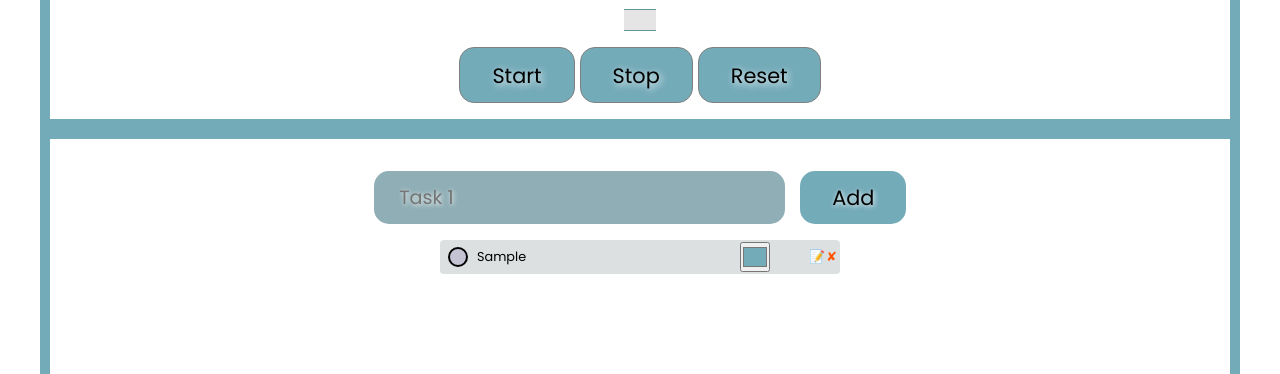
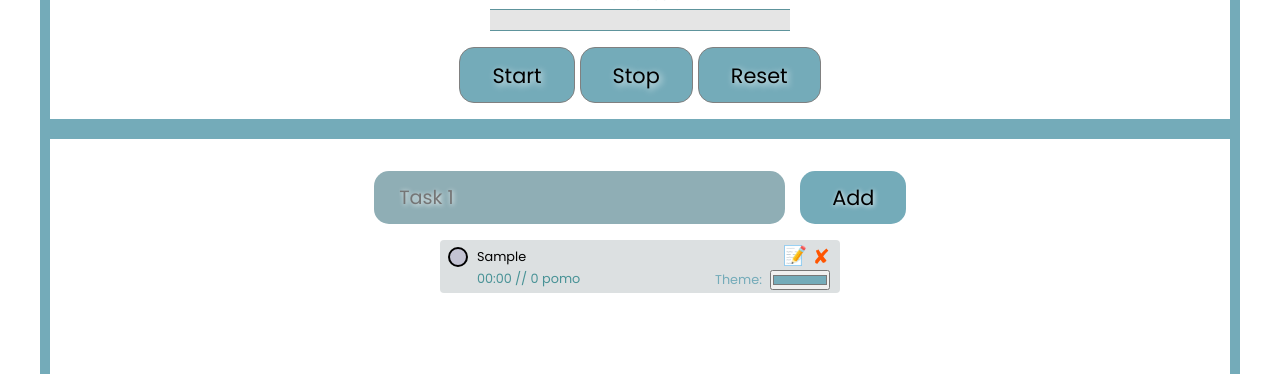
Before and after one commit to ibrsec/pomotodo, a plain HTML site: page index.html in a window 1280 px wide. Both pictures are taken after typing "Sample" into the empty fields and a click on the button "Add". Shown: the part 426-800 px from the top of the page. Drawn offline with Linux system fonts and the light colour scheme; some packages are replaced by stand-ins of ours; no server answers; a script that the page names is missing; a web font is replaced by a local one.

Commit message:
active task, edit,color input

```diff
--- a/app.js
+++ b/app.js
@@ -106,19 +106,6 @@ stopBtn.addEventListener("click", () => {
   resetBtn.disabled = false;
 
   //stop button styles
-//   document.querySelector("header").style.backgroundColor = "#74abb9";
-//   document.querySelector("header").style.color = "black";
-//   document.querySelector("#joke .container").style.backgroundColor = "#74abb9";
-//   document.querySelector("#joke .container").style.color = "white";
-//   document.querySelector("main section .container").style.borderColor =
-//     "#74abb9";
-//   document
-//     .querySelectorAll("section#count-time .container .time-buttons button")
-//     .forEach((item) => (item.style.backgroundColor = "#74abb9"));
-//   document
-//     .querySelectorAll("section#count-time .container .time-buttons button")
-//     .forEach((item) => (item.style.color = "black"));
-
   //show on the task when close the time
   document.querySelector("section#tasks").style.display = "block";
 
@@ -126,6 +113,7 @@ stopBtn.addEventListener("click", () => {
   setColorTheme(choosenColor);
 
 //   document.querySelector("section#count-time .container").style.borderBottomColor = "transparent";
+
 
 
   //send the time to active task
@@ -136,9 +124,13 @@ stopBtn.addEventListener("click", () => {
           60 - count_sec < 10 ? "0" + (60 - count_sec) : 60 - count_sec
         }`;
 
+
+
   console.log("countedTime =", countedTime);
+
   tasksContainer.querySelectorAll("li").forEach((item) => {
     if (item.classList.contains("active")) {
+
       item.setAttribute("data-task-time", countedTime);
       item.querySelector(".task-time").textContent = countedTime;
     }
@@ -154,8 +146,8 @@ resetBtn.addEventListener("click", () => {
   display(count_hour, count_min, count_sec);
 });
 
-let min = 1;
-let sec = 1;
+let min = 25;
+let sec = 0;
 let hour = 0;
 
 function timerInterval_stopwatch() {
@@ -172,8 +164,8 @@ function timerInterval_stopwatch() {
   display(hour, min, sec);
 }
 
-let count_min = 25;
-let count_sec = 0;
+let count_min = 0;
+let count_sec = 14;
 let count_hour = 0;
 function timerInterval_countdown() {
   count_sec--;
@@ -186,6 +178,22 @@ function timerInterval_countdown() {
     console.log("over");
     Swal.fire("Time is over!");
     stopBtn.click();
+
+    //send the pomotime if a pomodoro is finished
+    tasksContainer.querySelectorAll("li").forEach((item) => {
+      if (item.classList.contains("active")) {
+
+
+        item.setAttribute("data-task-pomo", Number(item.getAttribute("data-task-pomo")) + 1 );
+        item.querySelector(".pomo-span").textContent++;
+        item.setAttribute("data-task-time", "00:00");
+        item.querySelector(".task-time").textContent = "00:00";
+      }
+    });
+
+  saveData();
+
+
 
     clearInterval(timer);
     count_min = 25;
@@ -222,6 +230,7 @@ taskAddBtn.addEventListener("click", () => {
   let li = document.createElement("li");
   li.setAttribute("data-task", value);
   li.setAttribute("draggable", true);
+  li.setAttribute("data-task-pomo", 0);
   li.classList.add("draggable");
 
   // cancel -> adding data index to tasks
@@ -259,7 +268,13 @@ taskAddBtn.addEventListener("click", () => {
 
   let spanTime = document.createElement("span");
   spanTime.classList.add("task-time");
+  spanTime.textContent = "00:00";
   li.appendChild(spanTime);
+
+  let spanPomo = document.createElement("span");
+  spanPomo.classList.add("pomo-span");
+  spanPomo.textContent = "0";
+  li.appendChild(spanPomo);
 
   let spanColor = document.createElement("span");
   spanColor.classList.add("color-span");
@@ -301,6 +316,7 @@ tasksContainer.addEventListener("click", (e) => {
     activeTaskBelowTimer.textContent = "";
     localStorage.removeItem(`${e.target.closest("li").getAttribute("data-task")}`);
   } else if(e.target.className == "edit-span"){
+
     editWindow(e);
 
 
@@ -484,6 +500,7 @@ AllLiTasks.forEach((item) => {
 
 
 //at refresh bring the color value from local storage
+//and dinamic color input when task is active
 const allColorINputs = document.querySelectorAll(".color-span input")
 
 tasksContainer.addEventListener("input", function(e) {
@@ -491,7 +508,12 @@ tasksContainer.addEventListener("input", function(e) {
         localStorage.setItem(`${e.target.closest("li").getAttribute("data-task")}`, e.target.value );
     }
 
-    setColorTheme(e.target.value);
+    //color change should be active just when parent task is active
+    if(e.target.closest("li").classList.contains("active")){
+      console.log(e.target.value);
+
+      setColorTheme(e.target.value);
+    }
 
 
 
@@ -531,6 +553,10 @@ const { value: text } = await Swal.fire({
   console.log(text);
 
   e.target.parentElement.querySelector("p").textContent = text;
-  activeTaskBelowTimer.textContent = text;
+  e.target.parentElement.setAttribute("data-task", text);
+  if(e.target.parentElement.classList.contains("active")){
+    activeTaskBelowTimer.textContent = text;
+
+  }
     // localStorage.removeItem(`${e.target.closest("li").getAttribute("data-task")}`);
 }
--- a/assets/scss/pages/_count_time_section.scss
+++ b/assets/scss/pages/_count_time_section.scss
@@ -24,17 +24,29 @@ section#count-time {
         padding: 10px 1rem;
         border-top: 1px solid;
         border-bottom: 1px solid;
+        // border: 1px solid;
+
         // border-radius: 20px;
         text-transform: capitalize;
         font-weight: 600;
         text-align: center;
+        min-width: 300px;
         width: 80%;
         margin:auto;
         display: flex;
         align-items: center;
         justify-content: center;
         background-color: rgba(0,0,0,0.1);
-        white-space: nowrap;
+
+        white-space: wrap;
+        position:relative;
+        &::before{
+          content:"Active Task:";
+          position:absolute;
+          top: -23px;
+          font-size: .8rem;
+          white-space: nowrap;
+        }
     }
     .time-buttons{
         display: flex;
@@ -45,6 +57,7 @@ section#count-time {
             @include btnStyle;
             text-shadow: 2px 2px 7px #fff;
             border: 1px solid gray;
+
         }
     }
   }
--- a/assets/scss/pages/_jokeSection.scss
+++ b/assets/scss/pages/_jokeSection.scss
@@ -27,6 +27,7 @@ section#joke{
             border-radius: 20px;
             background-color: rgba(0,0,0,.1);
 
+
         }
     }
 }
--- a/assets/scss/pages/_tasks_section.scss
+++ b/assets/scss/pages/_tasks_section.scss
@@ -54,7 +54,7 @@ background-color: #8faeb5;
       justify-self: start;
       gap: 5px;
       li {
-        padding: 8px;
+        padding: 8px 8px 1.7rem 8px;
         font-size: .8rem;
         padding-left: 2rem;
         position: relative;
@@ -63,10 +63,10 @@ background-color: #8faeb5;
         border-radius: 4px;
         background-color:rgb(220, 224, 225);
         p{
-            width: 75%;
+            width: 85%;
             white-space: wrap;
-            max-height: 50px;
-            overflow: auto;
+            max-height: 80px;
+            overflow:auto;
             text-transform: capitalize;
         }
 
@@ -85,8 +85,7 @@ background-color: #8faeb5;
             width: 20px;
             height: 20px;
             left: 3px;
-            top: 50%;
-            transform: translateY(-50%);
+            top: 13%;
             background-color: rgb(195, 195, 211);
             object-fit: contain;
             border-radius: 50%;
@@ -103,8 +102,7 @@ background-color: #8faeb5;
             width: 20px;
             height: 20px;
             left: 3px;
-            top: 50%;
-            transform: translateY(-50%);
+            top: 13%;
             background-color: rgb(40, 179, 40);
             object-fit: contain;
             border-radius: 50%;
@@ -112,19 +110,20 @@ background-color: #8faeb5;
 
         }
         span.delete{
+            font-size: 1.3rem;
             position:absolute;
             color: rgb(255, 85, 0);
             cursor: pointer;
-            right: 3px;
-            top: 50%;
-            transform: translateY(-50%);
+            right: 10px;
+            top: 1px;
         }
         span.edit-span{
+            font-size: 1.2rem;
+
             position:absolute;
             cursor: pointer;
-            right: 15px;
-            top: 50%;
-            transform: translateY(-50%);
+            right: 33px;
+            top: 1px;
 
         }
         .task-time{
@@ -133,23 +132,45 @@ background-color: #8faeb5;
             position: absolute;
             color: rgb(36, 127, 132);
             opacity: .8;
-            right: 30px;
-            top: 50%;
-            transform: translateY(-50%);
+            left: 32px;
+            bottom: 5px;
 
+        }
+        .pomo-span{
+
+            font-size: .8rem;
+            position: absolute;
+            color: rgb(36, 127, 132);
+            opacity: .8;
+            left: 70px;
+            bottom: 5px;
+            &::before{
+                content: " //  ";
+            }
+            &::after{
+                content: " pomo";
+            }
         }
 
         .color-span{
-            width: 30px;
-            height: 30px;
+            width: 60px;
+            height: 20px;
             position: absolute;
-            right: 70px;
-            top: 50%;
-            transform: translateY(-50%);
+            right: 10px;
+            bottom: 3px;
+
             input{
                 width: 100%;
                 height: 100%;
                 cursor:crosshair;
+            }
+            &::before{
+                content:"Theme: ";
+                position: absolute;
+                left: -55px;
+                top: 1px;
+                color: $header-bg;
+
             }
         }
 
```
Also changed, not shown: assets/css/style.css, 1 other file.
